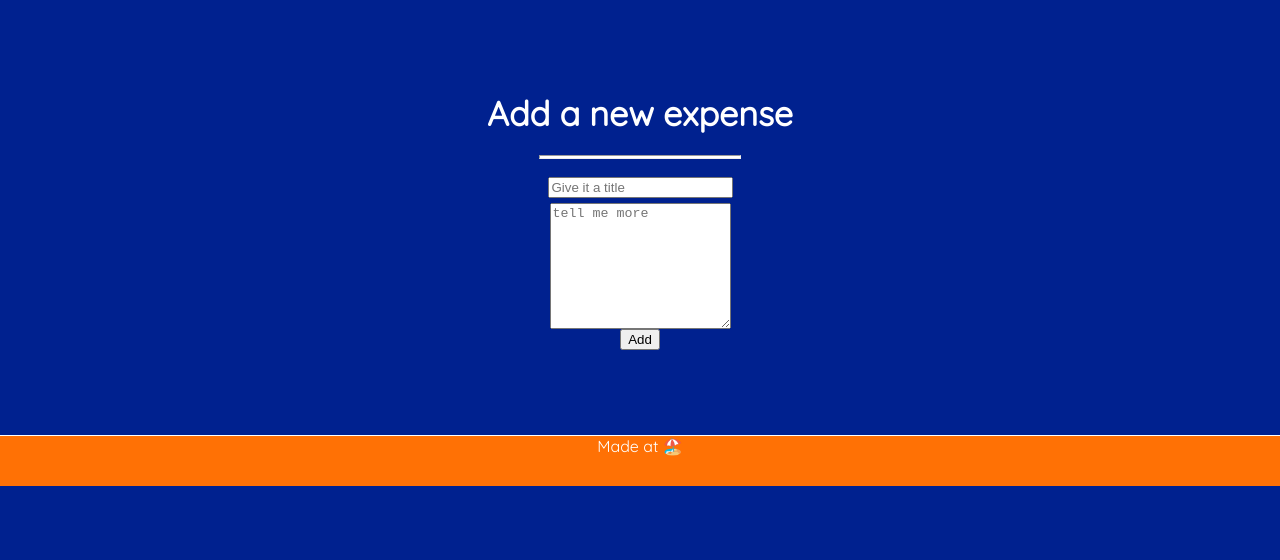
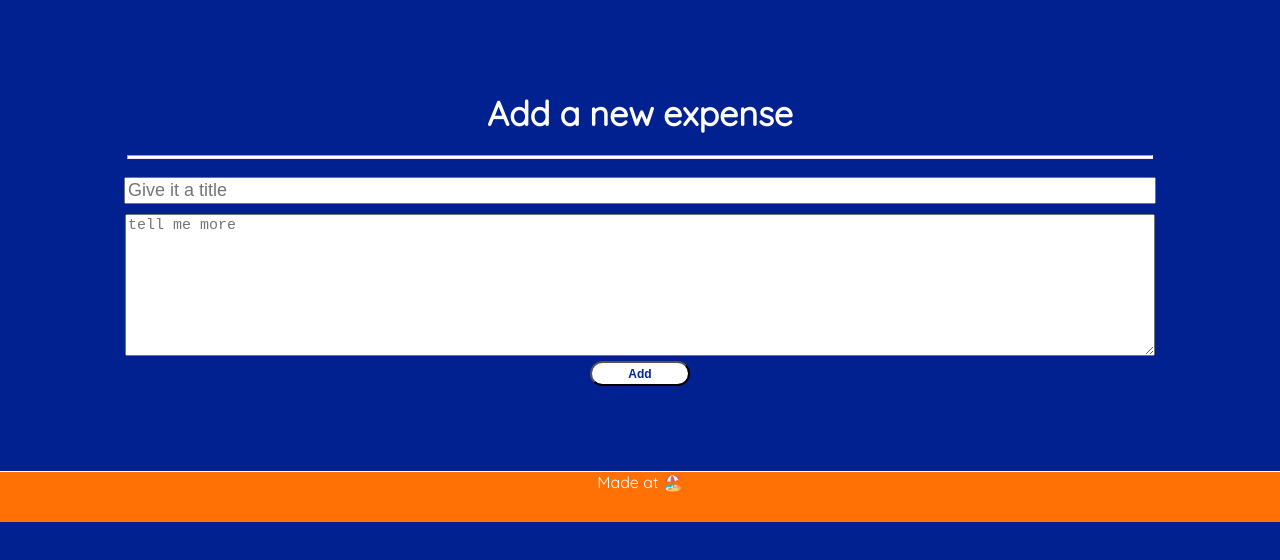
Before and after one commit to kathrinnoack/landing-page, a React (Create React App) app: page /paste in a window 1280 px wide. Shown: the top 560 px of the page. Built offline with nearby package versions, Linux system fonts and the light colour scheme.

Commit message:
update post request and add some styling

```diff
--- a/src/components/ButtonLink.js
+++ b/src/components/ButtonLink.js
@@ -3,7 +3,7 @@ import { Link } from "react-router-dom";
 import PropTypes from "prop-types";
 import styled from "styled-components";
 
-const StyledButton = styled.button`
+export const StyledButton = styled.button`
   width: 100px;
   height: 25px;
   background-color: white;
--- a/src/components/Divider.js
+++ b/src/components/Divider.js
@@ -1,7 +1,7 @@
 import styled from "styled-components";
 
 const Divider = styled.hr`
-  width: 200px;
+  width: 80vw;
   height: 2px;
   background: white;
 `;
--- a/src/components/Footer.js
+++ b/src/components/Footer.js
@@ -1,6 +1,7 @@
 import styled from "styled-components";
 
 const Footer = styled.footer`
+  position: fixed;
   height: 50px;
   border-top: 1px solid white;
   background: #ff7105;
--- a/src/components/PasteForm.js
+++ b/src/components/PasteForm.js
@@ -1,5 +1,8 @@
 import React from "react";
 import styled from "styled-components";
+import { postPaste } from "../utils/pasteApi";
+import { Redirect } from "react-router-dom";
+import { StyledButton } from "../components/ButtonLink";
 
 const Form = styled.form`
   display: flex;
@@ -9,12 +12,22 @@ const Form = styled.form`
 `;
 
 const Input = styled.input`
+  font-size: 18px;
+  width: 80vw;
+  margin: 5px;
+`;
+
+const Textarea = styled.textarea`
+  font-size: 15px;
+  width: 80vw;
   margin: 5px;
 `;
 
 function PasteForm() {
   const [title, setTitle] = React.useState("");
   const [text, setText] = React.useState("");
+  const [loading, setLoading] = React.useState(false); //weil Button erst lädt wenn geklickt
+  const [paste, setPaste] = React.useState(null);
 
   function handleTitleChange(event) {
     console.log(event.target.value);
@@ -27,7 +40,26 @@ function PasteForm() {
 
   function handleSubmit(event) {
     event.preventDefault();
-    console.log(title, text);
+
+    setLoading(true);
+
+    const newPaste = {
+      title: title, // wenn gleich kann man auch nur title schreiben
+      text: text
+    };
+
+    postPaste(newPaste)
+      .then(paste => {
+        setPaste(paste);
+      })
+      .catch(error => {
+        console.error(error);
+      });
+  }
+
+  //wenn state gesetzt, dann gib ihn zurück
+  if (paste) {
+    return <Redirect to={`/paste/${paste.id}`} />;
   }
 
   return (
@@ -39,14 +71,16 @@ function PasteForm() {
           onChange={handleTitleChange}
           required={true}
         />
-        <textarea
+        <Textarea
           rows={8}
           placeholder="tell me more"
           value={text}
           onChange={handleTextChange}
           required={true}
         />
-        <button>Add</button>
+        <StyledButton disabled={loading}>
+          {loading ? "Loading..." : "Add"}
+        </StyledButton>
       </Form>
     </div>
   );
--- a/src/pages/Landing.js
+++ b/src/pages/Landing.js
@@ -22,9 +22,11 @@ function Landing() {
         <br />
         Tell me more!
         <br />
-        💰
+        <span role="img">💰</span>
         <br />
-        <ButtonLink to="/about">About me 🤔</ButtonLink>
+        <ButtonLink to="/about">
+          About me <span role="img">🤔</span>
+        </ButtonLink>
       </Section>
     </>
   );
--- a/src/pages/PasteDetails.js
+++ b/src/pages/PasteDetails.js
@@ -5,42 +5,35 @@ import Divider from "../components/Divider";
 import Content from "../components/Content";
 import { getPaste } from "../utils/pasteApi";
 
-const tempData = {
-  1: {
-    title: "some paste title",
-    text: "some paste text"
-  },
-  2: {
-    title: "another title",
-    text: " more Text\nand another row"
-  }
-};
-
 function PasteDetails({ match }) {
   const { id } = match.params;
   const [paste, setPaste] = React.useState(null);
+  const [loading, setLoading] = React.useState(true);
 
   //sobald sich die ID ändert, dann ruf useEffect() auf
   React.useEffect(() => {
     getPaste(id)
       .then(paste => {
         setPaste(paste);
+        setLoading(false);
       })
       .catch(error => {
         console.error(error);
+        setLoading(false);
       });
   }, [id]);
 
   return (
     <Section>
-      {!paste && <div>Paste {id} not found </div>}
-      {paste && (
+      {!loading && !paste && <div>Paste {id} not found </div>}
+      {!loading && paste && (
         <div>
           <Subtitle>{paste.title}</Subtitle>
           <Divider />
           <Content> {paste.text}</Content>
         </div>
       )}
+      {loading && <div>Loading...</div>}
     </Section>
   );
 }
--- a/src/utils/pasteApi.js
+++ b/src/utils/pasteApi.js
@@ -1,10 +1,25 @@
 //hier greifen wir auf die API  zu
 
+const url = "https://rfvlb.sse.codesandbox.io/";
+
+function handleJsonResponse(response) {
+  if (response.status !== 200) {
+    throw new Error(`Invalid request ${response.status}`);
+  }
+  return response.json(); //parsed den body
+}
+
 export function getPaste(id) {
-  return fetch(`https://rfvlb.sse.codesandbox.io/${id}`).then(response => {
-    if (response.status !== 200) {
-      throw new Error(`Invalid request ${response.status}`);
-    }
-    return response.json();
-  });
+  return fetch(`${url}${id}`).then(response => handleJsonResponse(response));
 }
+
+//Methode ist POST (weil wir was schreiben)
+export function postPaste(paste) {
+  return fetch(url, {
+    method: "POST",
+    headers: {
+      "Content-Type": "application/json"
+    },
+    body: JSON.stringify(paste)
+  }).then(handleJsonResponse);
+}
```
